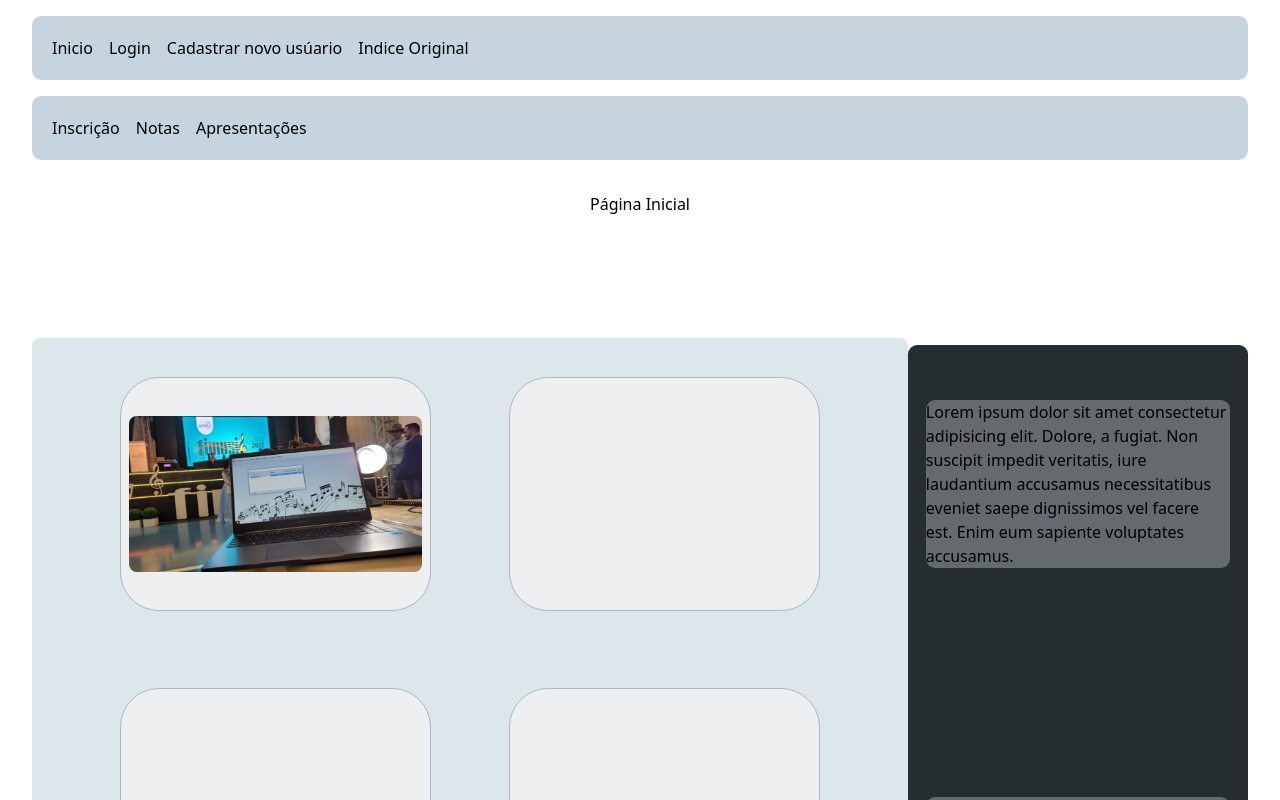
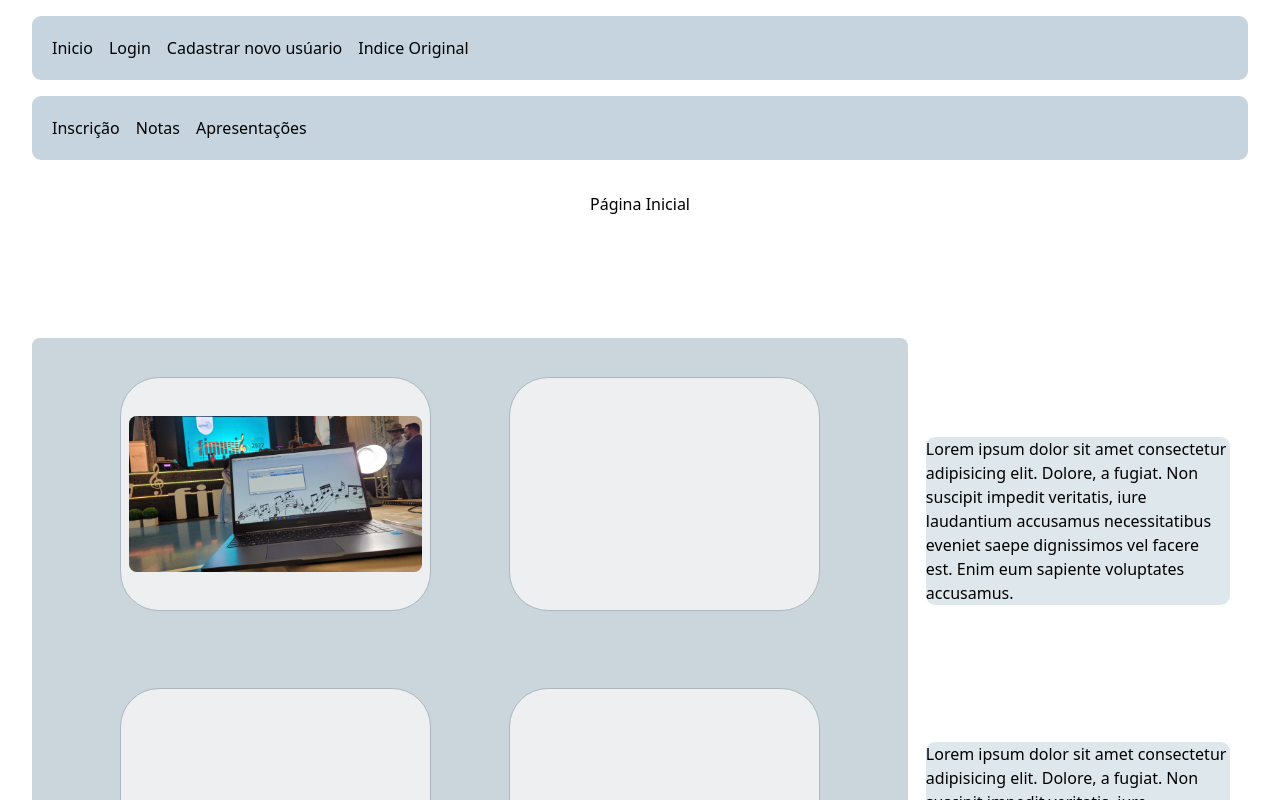
Before and after one commit to BavarescoRicardo/festival-front, a Next.js app: page / in a window 1280 px wide. Shown: the top 800 px of the page. Built offline with nearby package versions, Linux system fonts and the light colour scheme.

Commit message:
ajuste estilo espac entre textos da pagina inicial

```diff
--- a/styles/Inicial.module.css
+++ b/styles/Inicial.module.css
@@ -30,7 +30,7 @@
   font-size: 0.85rem;
   max-width: 90%;
   min-height: 40ch;
-  background-color: rgb(221, 231, 235);
+  background-color: rgb(202, 214, 219);
   border-radius: 1ch;
   margin: 5ch auto;
 }
@@ -59,20 +59,13 @@
 }
 
 .texto {
-  background-color: rgb(37, 45, 49);
-  margin: 5ch 0;
   max-width: 28%;
   border-radius: 1ch;
-  /* border: 1px solid; */
 }
 
 .informacoes {
-  display: flex;
-  flex-wrap: wrap;
-  background-color: rgb(100, 106, 109);
-  margin: 0 2ch;
-  margin-top: 6ch;
-  margin-bottom: 25ch;
+  background-color: rgb(222, 231, 236);
+  margin: 15ch 2ch;
   max-height: 20ch;
   border-radius: 1ch;
   /* border: 1px solid; */
```
